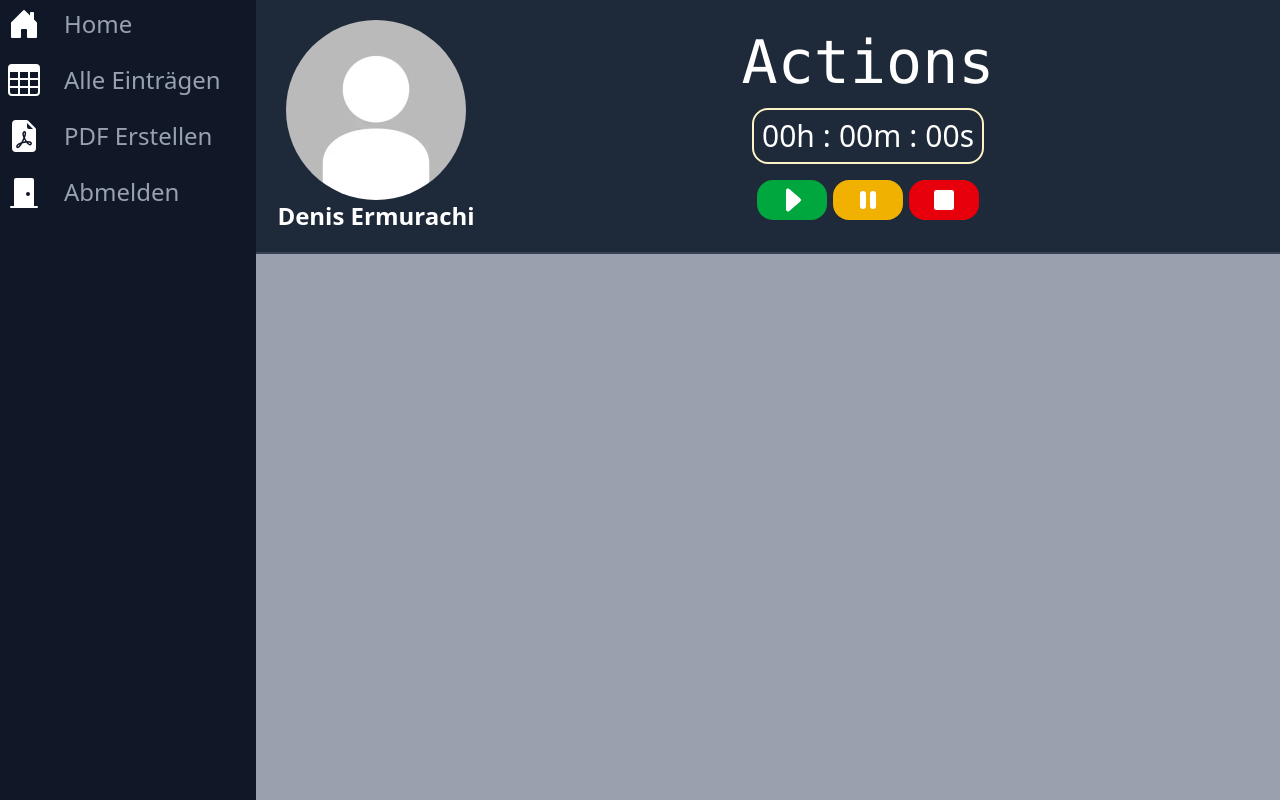
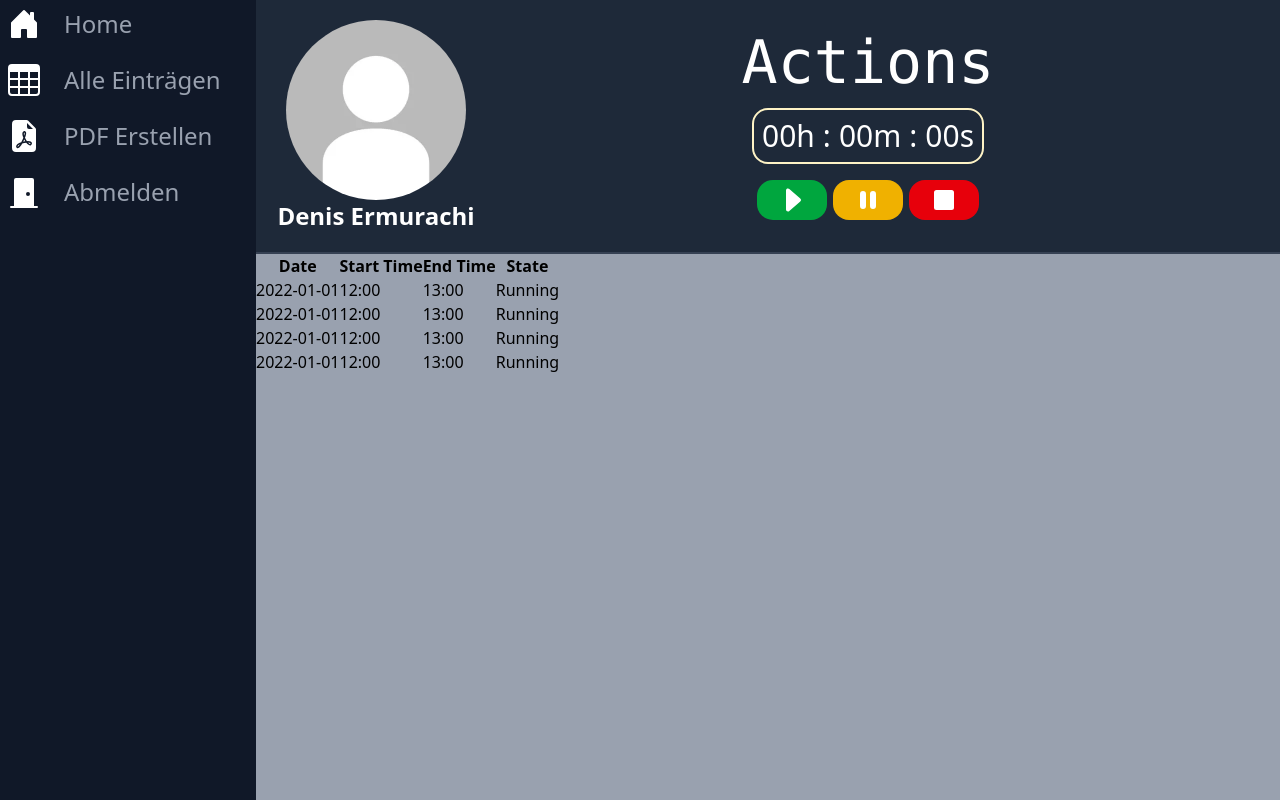
Before and after one commit to Denis80085/Time-Tracker, a React (Vite) app in the folder frontend/: page / in a window 1280 px wide. Built offline with nearby package versions, Linux system fonts and the light colour scheme.

Commit message:
table component logic

```diff
--- /dev/null
+++ b/frontend/src/components/Home/TableComponent/Table.tsx
@@ -0,0 +1,32 @@
+import { TableColumn } from "./TableModels/TableColumn.ts";
+
+type TableProps<T> = {
+  Columns: TableColumn<T>[];
+  Rows: T[];
+};
+
+function Table<T extends object>({ Columns, Rows }: TableProps<T>) {
+  return (
+    <table>
+      <thead>
+        <tr>
+          {Columns.map((column, index) => (
+            <th key={index}>{column.Name}</th>
+          ))}
+        </tr>
+      </thead>
+      <tbody>
+        {Rows.map((row, Rindex) => (
+          <tr key={Rindex}>
+            {Columns.map((column, Cindex) => (
+              <td key={Cindex}>{String(row[column.Accesor])}</td>
+            ))}
+          </tr>
+        ))}
+      </tbody>
+    </table>
+  );
+}
+
+export default Table;
+export { TableColumn };
--- /dev/null
+++ b/frontend/src/components/Home/TableComponent/TableModels/TableColumn.ts
@@ -0,0 +1,6 @@
+class TableColumn<T> {
+  Name!: string;
+  Accesor!: keyof T;
+}
+
+export { TableColumn };
--- a/frontend/src/components/Table.tsx
+++ /dev/null
@@ -1,10 +0,0 @@
-function Table() {
-  return (
-    <table>
-      <thead></thead>
-      <tbody></tbody>
-    </table>
-  );
-}
-
-export default Table;
--- a/frontend/src/pages/Home.tsx
+++ b/frontend/src/pages/Home.tsx
@@ -1,14 +1,47 @@
 import UserMenu from "../components/Home/UserMenu";
-import Table from "../components/Table";
 import UserIcon from "../components/UserIcon";
-import WK_Model from "../Model/WK_Model";
+import Table from "../components/Home/TableComponent/Table";
+import { TableColumn } from "../components/Home/TableComponent/Table";
+
+type RowData = {
+  date: string;
+  startTime: string;
+  endTime: string;
+  state: string;
+};
 
 function Home() {
-  let WK_Sessions = [
-    new WK_Model("123", 12314, "Date", 23, 2, 1, 3, 34, 12),
-    new WK_Model("123", 12314, "Date", 23, 2, 1, 3, 34, 12),
-    new WK_Model("123", 12314, "Date", 23, 2, 1, 3, 34, 12),
-    new WK_Model("123", 12314, "Date", 23, 2, 1, 3, 34, 12),
+  const Columns: TableColumn<RowData>[] = [
+    { Name: "Date", Accesor: "date" },
+    { Name: "Start Time", Accesor: "startTime" },
+    { Name: "End Time", Accesor: "endTime" },
+    { Name: "State", Accesor: "state" },
+  ];
+  const Rows: RowData[] = [
+    {
+      date: "2022-01-01",
+      startTime: "12:00",
+      endTime: "13:00",
+      state: "Running",
+    },
+    {
+      date: "2022-01-01",
+      startTime: "12:00",
+      endTime: "13:00",
+      state: "Running",
+    },
+    {
+      date: "2022-01-01",
+      startTime: "12:00",
+      endTime: "13:00",
+      state: "Running",
+    },
+    {
+      date: "2022-01-01",
+      startTime: "12:00",
+      endTime: "13:00",
+      state: "Running",
+    },
   ];
 
   return (
@@ -23,7 +56,7 @@ function Home() {
       </section>
       {/*Latest sesions. */}
       <section>
-        <Table WorlSesions={WK_Sessions} />
+        <Table Columns={Columns} Rows={Rows} />
       </section>
     </div>
   );
```
